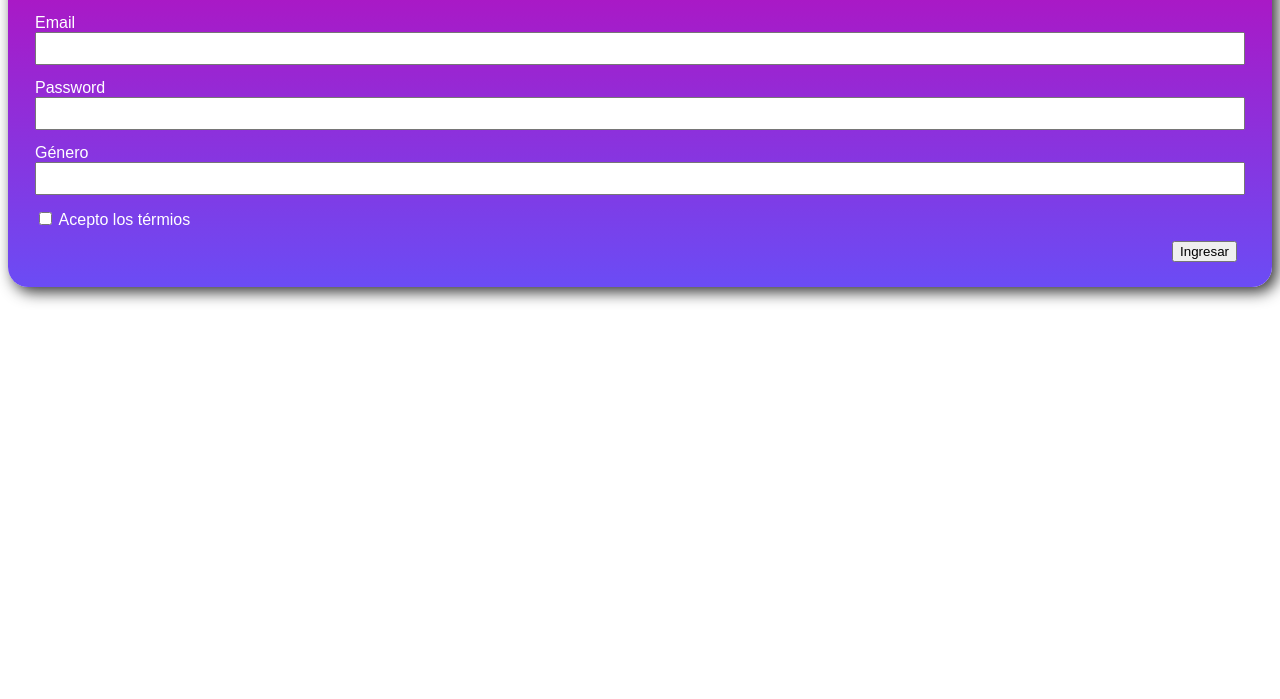
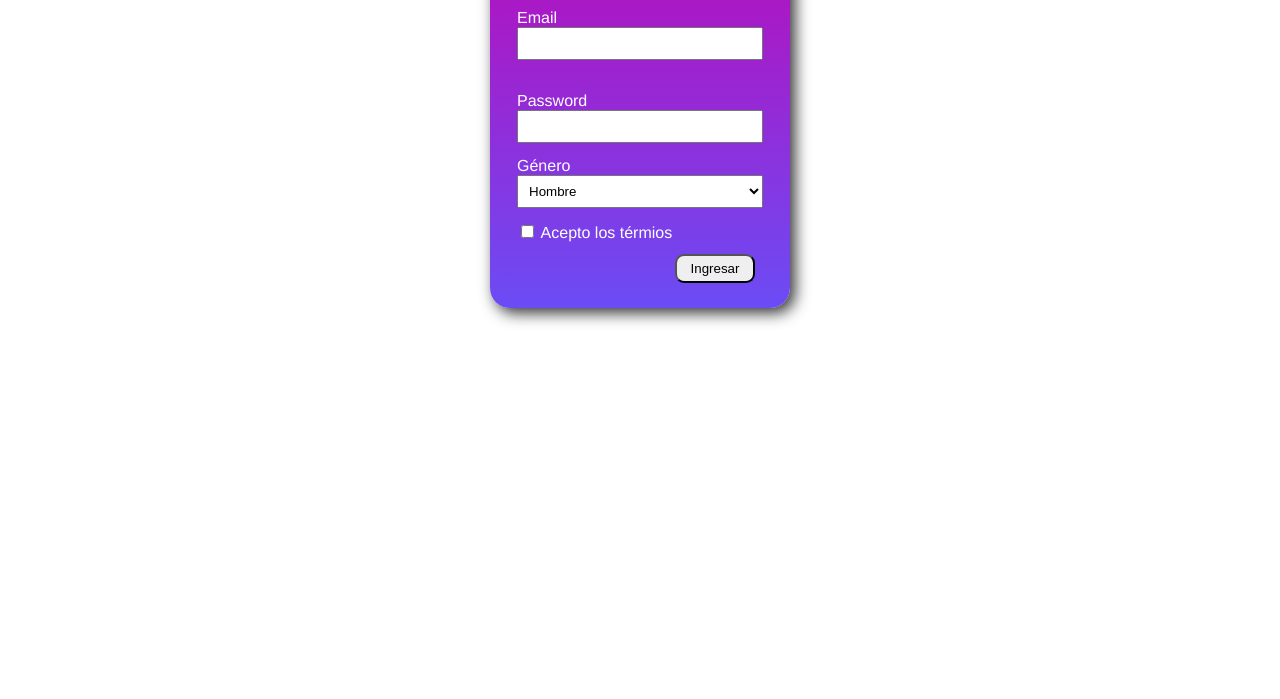
Before and after one commit to fabiankintero/aspirantes-mir-html-y-css, a plain HTML site: page ejercicio1-html-y-css/index.html in a window 1280 px wide. Shown: the part 101-800 px from the top of the page. Drawn offline with Linux system fonts and the light colour scheme.

Commit message:
Ejercicio actualizado

```diff
--- a/ejercicio1-html-y-css/index.html
+++ b/ejercicio1-html-y-css/index.html
@@ -11,23 +11,28 @@
       <form class="Login">
       <h1>Login</h1>
       <div class="entradas">
-        <label for="iemeil">Email</label>
-        <input id="iemeil" type="email" name="email">
+        <br>
+        <label for="">Email</label>
+        <input type="email">
       </div>
         <div class="entradas">
+          <br>
         <label for="ipass">Password</label>
         <input id="ipass" type="password" name="text">
      </div>
      <div class="entradas">
-       <label for="">Género
-        <select name="" id="">
-       <option value="">Hombre</option>
-       <option value="">Mujer</option>
-       <option value="">Otro</option>
+       <label for="Género">Género</label>
+        <br>
+      <select name id>  </label>
+       <option value="hombre">Hombre</option>
+       <option value="mujer">Mujer</option>
+       <option value="otro">Otro</option>
        </select>
+
       </div>
        <div class="entradas">
-       <label for=""><input type="checkbox"> Acepto los térmios</label>
+        <input type="checkbox">
+       <label for> Acepto los térmios</label>
        </div>
        <div class="boton">
        <button type="submit">Ingresar</button>
--- a/ejercicio1-html-y-css/styles.css
+++ b/ejercicio1-html-y-css/styles.css
@@ -1,26 +1,31 @@
-*{ box-sizing: border-box;}
+* {
+    box-sizing: border-box;
+}
 
 body {
-font-family:Arial, Helvetica, sans-serif;
+    font-family:'Franklin Gothic Medium', 'Arial Narrow', Arial, sans-serif;
 
 }
 
 form {
     width: 300px;
-    background: linear-gradient(#bd09b7, #6b4cf5 );
+    background: linear-gradient(#bd09b7, #6b4cf5);
     padding: 20px;
     margin: auto;
     border-radius: 20px;
-    box-shadow: 5px 5px 15px #333;}
-form h1{
-    margin: o o 20px;
+    box-shadow: 5px 5px 15px #333;
+}
+
+form h1 {
+    margin: 0 0 20px;
     color: white;
-    text-align:left;
+    text-align: left;
 }
+
 form .entradas {
     padding: 7px;
     color: white;
-   text-align:left;
+    text-align: left;
 }
 
 form .boton {
@@ -33,19 +38,27 @@ text-align: right;
     color: black;
 }
 
+form .boton button[type=submit] {
+    width: 5rem;
+    padding: 5px;
+    border-radius: 9px;
+}
 
 
-input[type=email], input[type=password],select{
+input[type=email],
+input[type=password],
+select {
     width: 100%;
     padding: 7px;
-        color: white;
 }
 
-@media(min-width:500px){
+@media(max-width:500px) {
     form {
-    width:100%}
+        width: 100%;
     }
-@media(max-width:500px){
+}
+@media(max-width:500px) {
     form {
-     width:300px}
+        width: 300px
     }
+}
```
Lines whose indentation alone changed are shown as unchanged.
